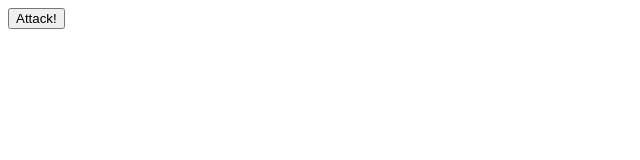
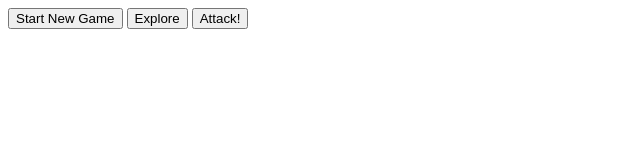
Before and after one commit to aaronkbrown/RP-Demo-JavaScript, a plain HTML site: page index.html in a window 1280 px wide. Shown: the whole page, without its empty margins (0-640 px from the left). Drawn offline with Linux system fonts and the light colour scheme.

Commit message:
Buttons linked to functions, attack button does not work yet

```diff
--- a/index.html
+++ b/index.html
@@ -5,6 +5,15 @@
     <link rel="stylesheet" href="layout.css">
   </head>
   <body>
-    <button id="attackbutton" onClick="attackCycle(playerCharacter, monsterCharacter)">Attack!</button>
+    <header>
+    </header>
+    <main>
+      <input id="newGame" type="button" value="Start New Game" onclick="startGame();">
+      <input id="lookForFight" type="button" value="Explore" onclick="lookForFight();">
+      <input id="attackbutton" type="button" value="Attack!" onclick="attackButton;">
+  </main>
+  <footer>
+  </footer>
+  <script type="text/javascript" src="main.js"></script>
   </body>
 </html>
--- a/main.js
+++ b/main.js
@@ -24,6 +24,7 @@ function actor(fullName, hitpoints, maxhitpoints, strength, defense) {
     diceRoll = Math.round(diceRoll * (attackScore / defenseScore));
     // deduct hitpoints from target
     attackTarget.hitpoints = attackTarget.hitpoints - diceRoll;
+    alert(attackTarget.fullName + " has been damaged for " + diceRoll + " damage!");
   }
 
   // A rest action
@@ -33,10 +34,13 @@ function actor(fullName, hitpoints, maxhitpoints, strength, defense) {
   }
 }
 
+// Initialize monster character as an actor object
+monsterCharacter = new actor("", 0, 0, 0, 0);
+
 // Start on the path of a new adventure, create new player character
 function startGame() {
   // Ask for player's character name
-  string sName = prompt("What is your name?");
+  var sName = prompt("What is your name?");
   // global playerCharacter is a new actor object
   playerCharacter = new actor(sName, 50, 50, 15, 15);
 }
@@ -61,6 +65,10 @@ function attackCycle(opponentOne, opponentTwo){
       return;
     }
   }
+}
+
+function attackButton(){
+  attackCycle(playerCharacter, monsterCharacter);
 }
 
 // A simplified dice rolling function
@@ -119,5 +127,9 @@ function createNewMonster(){
   monsterCharacter.maxhitpoints = 40;
   monsterCharacter.strength = diceRoll(3, 6);
   monsterCharacter.defense = diceRoll(3, 6);
-  alert("You have encountered " + monsterCharacter.sArticle + monsterCharacter.fullName + "!");
+  alert("You have encountered " + monsterCharacter.sArticle + " " + monsterCharacter.fullName + "!");
 }
+
+function lookForFight(){
+  createNewMonster();
+}
```
